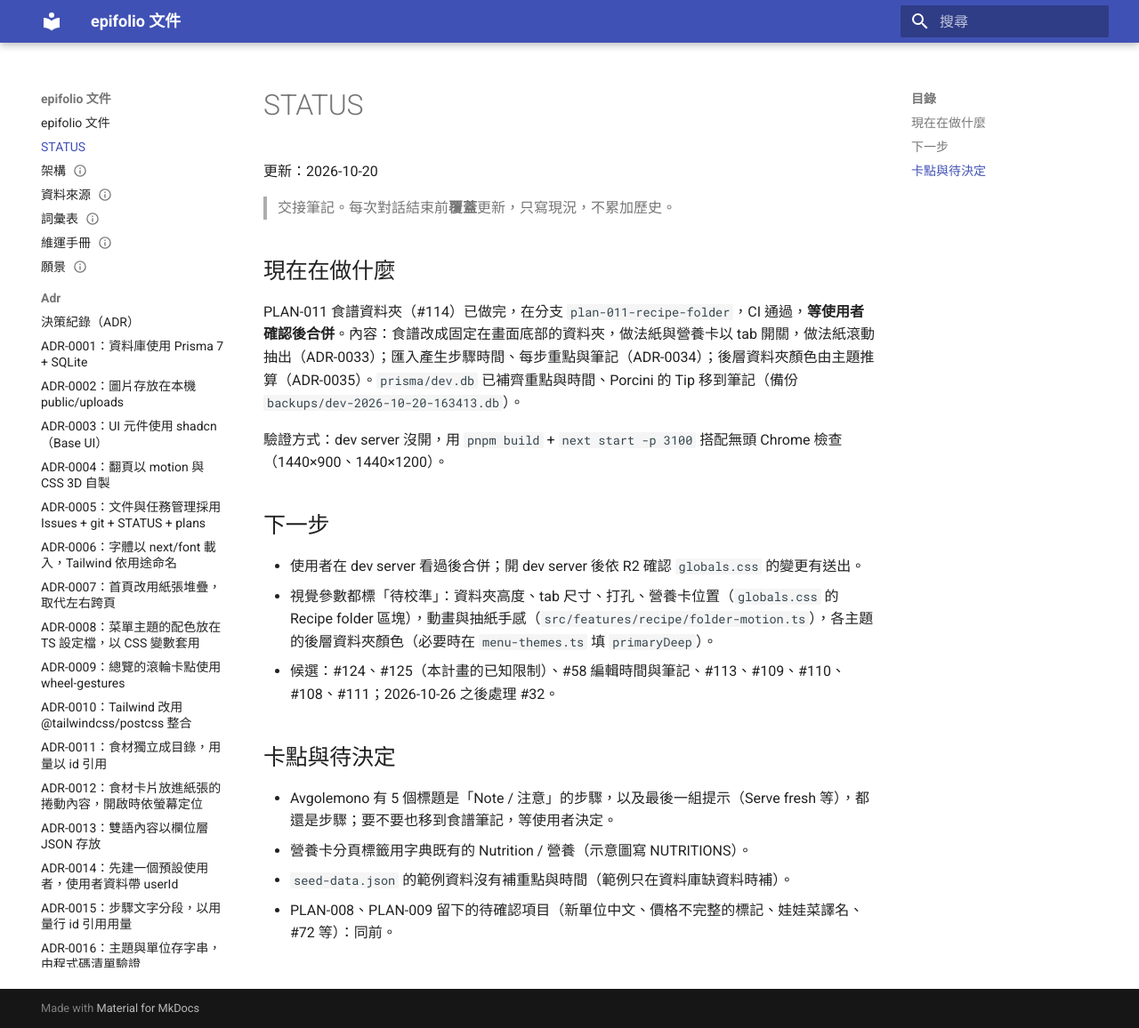
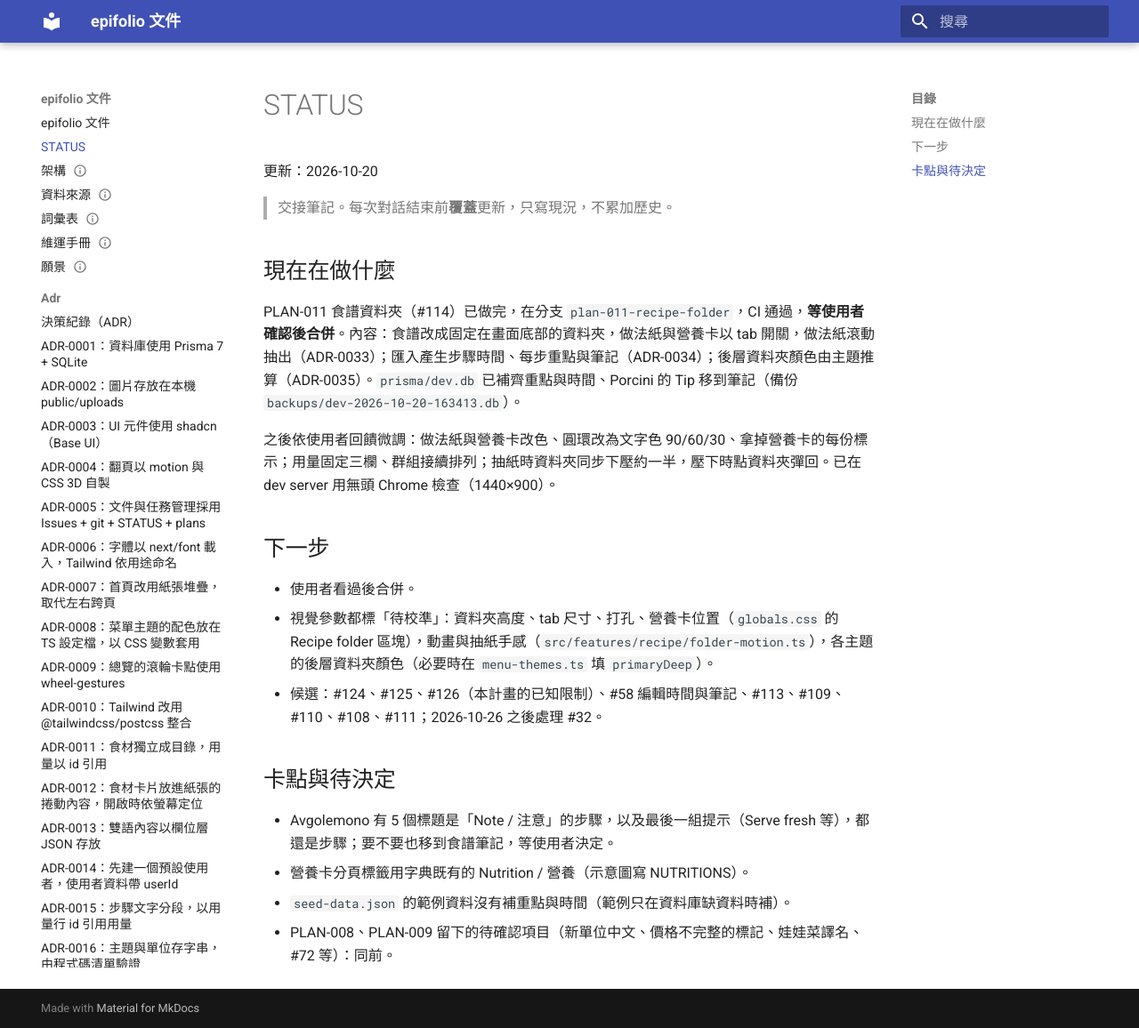
Before and after one commit to piercelin11/epifolio, an MkDocs documentation site: the page built from docs/STATUS.md, in a window 1280 px wide and 1156 px high. Shown: the whole window at 89% size. Built offline with MkDocs 1.6.1 and Material for MkDocs 9.7.7, drawn with Linux system fonts in a browser that asks for light colours.

Commit message:
docs: update status after the folder tweaks

```diff
--- a/docs/STATUS.md
+++ b/docs/STATUS.md
@@ -8,13 +8,13 @@
 
 PLAN-011 食譜資料夾（#114）已做完，在分支 `plan-011-recipe-folder`，CI 通過，**等使用者確認後合併**。內容：食譜改成固定在畫面底部的資料夾，做法紙與營養卡以 tab 開關，做法紙滾動抽出（ADR-0033）；匯入產生步驟時間、每步重點與筆記（ADR-0034）；後層資料夾顏色由主題推算（ADR-0035）。`prisma/dev.db` 已補齊重點與時間、Porcini 的 Tip 移到筆記（備份 `backups/dev-2026-10-20-163413.db`）。
 
-驗證方式：dev server 沒開，用 `pnpm build` + `next start -p 3100` 搭配無頭 Chrome 檢查（1440×900、1440×1200）。
+之後依使用者回饋微調：做法紙與營養卡改色、圓環改為文字色 90/60/30、拿掉營養卡的每份標示；用量固定三欄、群組接續排列；抽紙時資料夾同步下壓約一半，壓下時點資料夾彈回。已在 dev server 用無頭 Chrome 檢查（1440×900）。
 
 ## 下一步
 
-- 使用者在 dev server 看過後合併；開 dev server 後依 R2 確認 `globals.css` 的變更有送出。
+- 使用者看過後合併。
 - 視覺參數都標「待校準」：資料夾高度、tab 尺寸、打孔、營養卡位置（`globals.css` 的 Recipe folder 區塊），動畫與抽紙手感（`src/features/recipe/folder-motion.ts`），各主題的後層資料夾顏色（必要時在 `menu-themes.ts` 填 `primaryDeep`）。
-- 候選：#124、#125（本計畫的已知限制）、#58 編輯時間與筆記、#113、#109、#110、#108、#111；2026-10-26 之後處理 #32。
+- 候選：#124、#125、#126（本計畫的已知限制）、#58 編輯時間與筆記、#113、#109、#110、#108、#111；2026-10-26 之後處理 #32。
 
 ## 卡點與待決定
 
```
